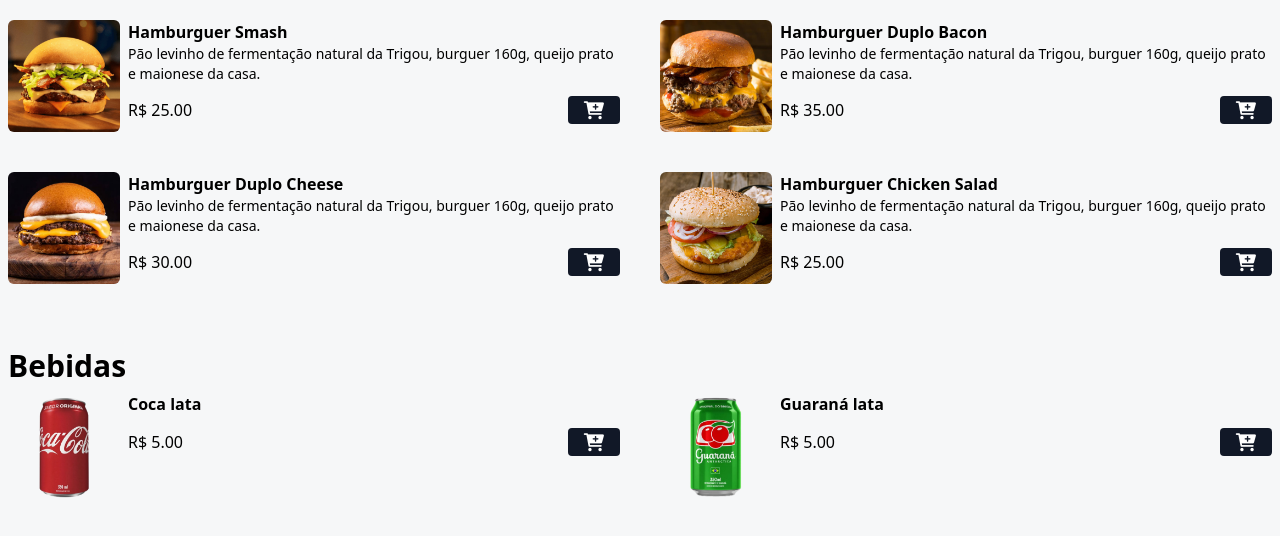
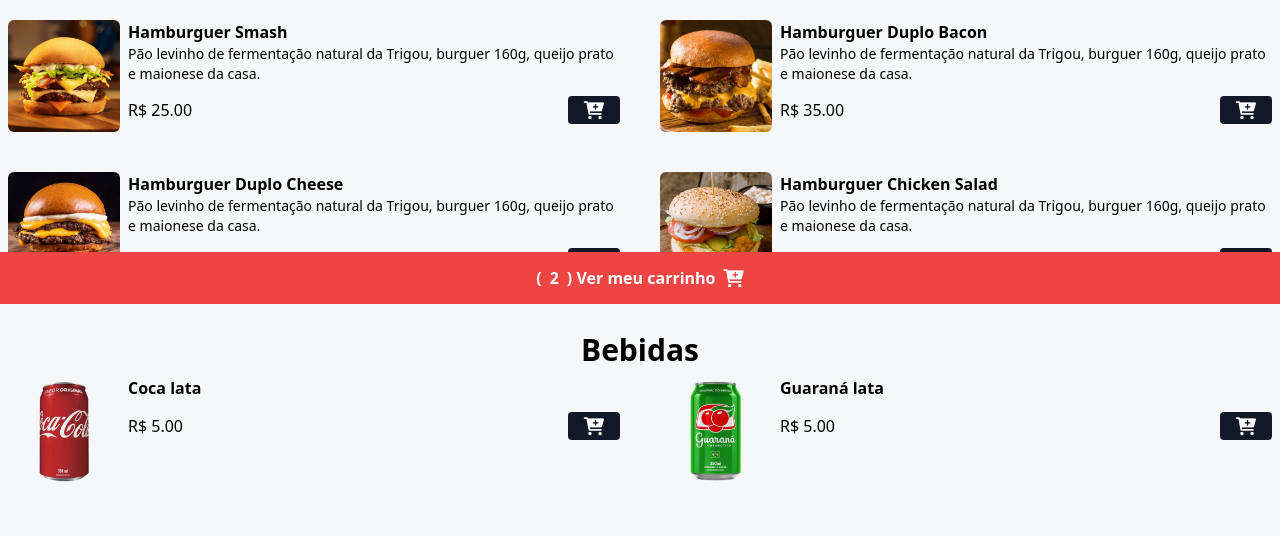
Before and after one commit to BrunoAlejandroDev/cardapio-online, a website: page index.html in a window 1280 px wide. Shown: the part 496-1032 px from the top of the page. Drawn offline with Linux system fonts and the light colour scheme.

Commit message:
fim footer e inicio criação do modal

```diff
--- a/index.html
+++ b/index.html
@@ -44,7 +44,7 @@
 
     <div id="menu">
 
-        <main class="grid grid-cols-1 md:grid-cols-2 gap-7 md:gap-10 mx-auto max-w-7xl px-2 mb-16">
+        <main class="grid grid-cols-1 md:grid-cols-2 gap-7 md:gap-10 mx-auto max-w-7xl px-2 mb-12">
             <!-- LISTA DE PRODUTOS-->
             <div class="flex gap-2">
                 <img
@@ -155,7 +155,7 @@
 
         <!-- INICIO LISTA DE BEBIDAS -->
         <div class="mx-auto max-w-7xl px-2 my-2">
-            <h2 class="font-bold text-3xl">Bebidas</h2>
+            <h2 class="font-bold text-3xl text-center">Bebidas</h2>
         </div>
 
         <!-- INICIO GRID BEBIDAS -->
@@ -217,5 +217,20 @@
         <!-- FIM LISTA DE BEBIDAS -->
     </div>
     <!-- FIM MENU -->
+
+    <!-- INICIO FOOTER -->
+    <footer class="w-full bg-red-500 py-3 fixed bottom-0 z-10 flex items-center justify-center">
+
+        <button
+            class="flex items-center gap-2 text-white font-bold"
+            id="cart-btn"
+        >
+            (<span id="cart-count">2</span>)
+            Ver meu carrinho
+            <i class="fa fa-cart-plus text-lg text-white"></i>
+        </button>
+
+    </footer>
+    <!-- FIM FOOTER -->
 </body>
 </html>
```
Also changed, not shown: css/output.css.
